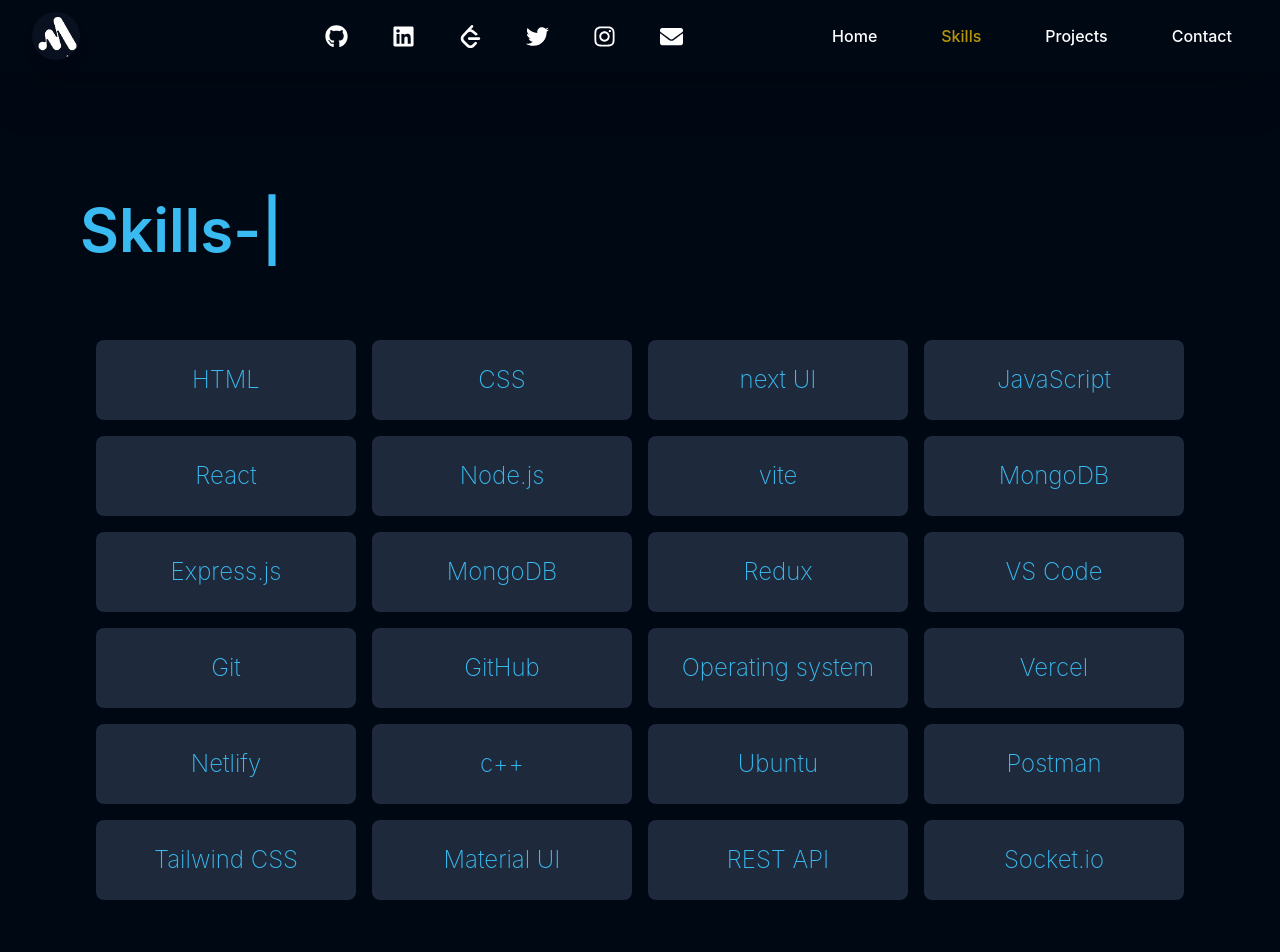
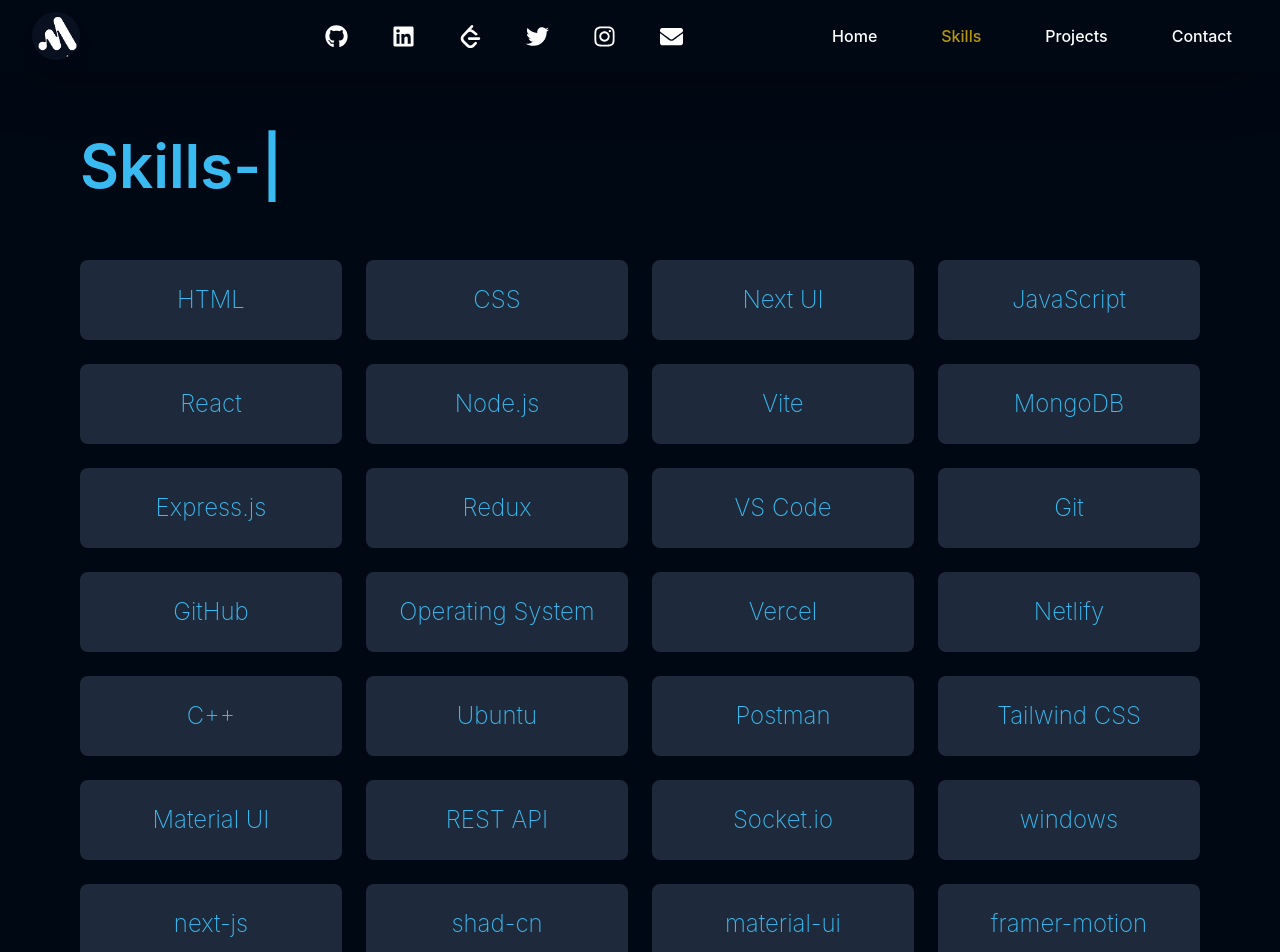
Before and after one commit to whomimohshukla/MainPortfolioCode, a React (Vite) app: page /skills in a window 1280 px wide. Shown: the top 952 px of the page. Built offline with nearby package versions, Linux system fonts and the light colour scheme.

Commit message:
skill section

```diff
--- a/src/components/SkillsSection.jsx
+++ b/src/components/SkillsSection.jsx
@@ -5,51 +5,50 @@
   const skills = [
     "HTML",
     "CSS",
-    "next UI",
+    "Next UI",
     "JavaScript",
     "React",
     "Node.js",
-    "vite",
+    "Vite",
     "MongoDB",
     "Express.js",
-    "MongoDB",
     "Redux",
     "VS Code",
     "Git",
     "GitHub",
-    "Operating system",
+    "Operating System",
     "Vercel",
     "Netlify",
-    "c++",
+    "C++",
     "Ubuntu",
     "Postman",
-
     "Tailwind CSS",
-
     "Material UI",
     "REST API",
+    "Socket.io",
+    "windows",
+    "next-js",
+    "shad-cn",
+    "material-ui",
+    "framer-motion",
+  ];
 
-    "Socket.io",
-  ];
   return (
     <>
-      <span className=" text-blueSky ml-20  mt-32 text-6xl font-semibold block">
-        <TypeWrite2></TypeWrite2>
+      <span className="text-blueSky ml-6 sm:ml-10 md:ml-16 lg:ml-20 mt-8 sm:mt-16 text-4xl sm:text-5xl md:text-6xl font-semibold block">
+        <TypeWrite2 />
       </span>
 
-      <div className="grid  mt-16 ml-20 mb-48 mr-20  grid-cols-2 sm:grid-cols-3 md:grid-cols-4 lg:grid-cols-4 gap-4 p-4">
+      <div className="grid mt-8 sm:mt-12 md:mt-16 mx-6 sm:mx-10 md:mx-16 lg:mx-20 mb-20 sm:mb-32 md:mb-48 grid-cols-2 sm:grid-cols-3 md:grid-cols-4 gap-4 sm:gap-6">
         {skills.map((skill, index) => (
           <div
             key={index}
-            className="flex justify-center font-extralight h-20 items-center p-3 bg-skills text-mimoh rounded-lg text-2xl hover:bg-opacity-60 border-transparent hover:border-yellow-500 border-2  transform transition-transform duration-200 cursor-pointer"
+            className="flex justify-center font-extralight h-16 sm:h-20 items-center p-3 bg-skills text-mimoh rounded-lg text-lg sm:text-xl md:text-2xl hover:bg-opacity-60 border-transparent hover:border-yellow-500 border-2 transform transition-transform duration-200 cursor-pointer"
           >
             {skill}
           </div>
         ))}
       </div>
-      {/* <div className="mx-auto w-full max-w-screen-xl p-4 py-6 lg:py-8 mb-0">
-        <hr className="my-6 w-full border-white border-t-richblack-500 sm:mx-auto lg:my-8" />
-      </div> */}
     </>
   );
 }
```
